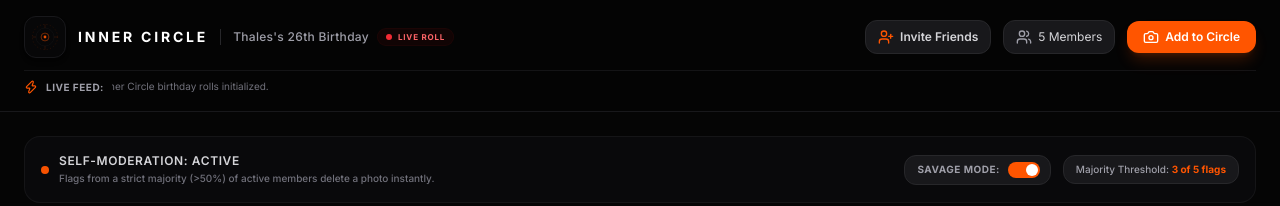
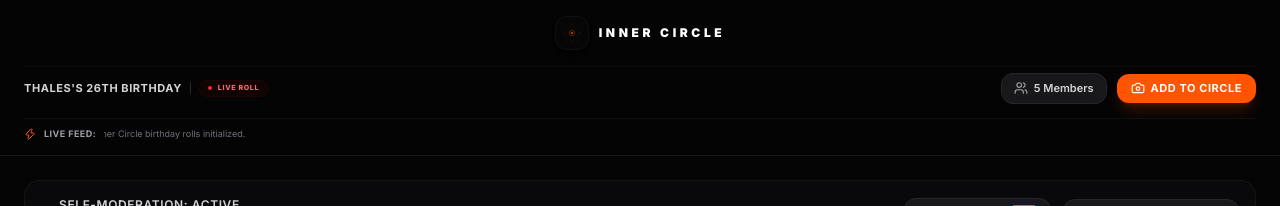
Before and after one commit to thalescr-code/innercircle, a Next.js app: page / in a window 1280 px wide. Shown: the top 206 px of the page. Built offline with nearby package versions, Linux system fonts and the light colour scheme.

Commit message:
design: Tighten header to 2-line layout and migrate Invite button to Members drawer

```diff
--- a/src/components/CircleHeader.tsx
+++ b/src/components/CircleHeader.tsx
@@ -2,31 +2,29 @@
 
 import React from "react";
 import { useCircle } from "@/context/CircleContext";
-import { Users, Camera, Zap, ShieldAlert, UserPlus } from "lucide-react";
+import { Users, Camera, Zap, ShieldAlert } from "lucide-react";
 
 interface CircleHeaderProps {
   onOpenRoster: () => void;
   onOpenUpload: () => void;
-  onOpenInvite: () => void;
 }
 
-export const CircleHeader: React.FC<CircleHeaderProps> = ({ onOpenRoster, onOpenUpload, onOpenInvite }) => {
+export const CircleHeader: React.FC<CircleHeaderProps> = ({ onOpenRoster, onOpenUpload }) => {
   const { circle, activeMembers, logs, currentUser, mounted } = useCircle();
 
   if (!mounted) return null;
 
   const isBooted = currentUser ? circle.bootedMembers.includes(currentUser.id) : false;
-  const isHost = currentUser ? circle.hostId === currentUser.id : false;
 
   return (
-    <header className="sticky top-0 z-40 w-full bg-film-black/85 backdrop-blur-md border-b border-zinc-900 px-4 py-4 md:px-6">
-      <div className="max-w-7xl mx-auto flex items-center justify-between">
+    <header className="sticky top-0 z-40 w-full bg-film-black/90 backdrop-blur-md border-b border-zinc-900 px-4 py-3.5 md:px-6">
+      <div className="max-w-7xl mx-auto flex flex-col gap-3.5">
 
-        {/* Logo and Event Status */}
-        <div className="flex items-center gap-3">
+        {/* Line 1: Logo & Title (Centered & Tight) */}
+        <div className="flex items-center justify-center gap-2.5 w-full select-none py-0.5">
           {/* Custom Minimalist Viewfinder Aperture Logo */}
-          <div className="shrink-0 text-brand-orange bg-zinc-950/60 p-1.5 rounded-xl border border-zinc-900 shadow-md">
-            <svg className="w-7 h-7" viewBox="0 0 100 100" fill="none" xmlns="http://www.w3.org/2000/svg">
+          <div className="text-brand-orange bg-zinc-950/60 p-1.5 rounded-xl border border-zinc-900/60 shadow-md">
+            <svg className="w-5 h-5" viewBox="0 0 100 100" fill="none" xmlns="http://www.w3.org/2000/svg">
               <circle cx="50" cy="50" r="45" stroke="currentColor" strokeWidth="1.5" strokeDasharray="4 8" className="opacity-30" />
               <circle cx="50" cy="50" r="32" stroke="white" strokeWidth="1" strokeOpacity="0.1" />
               <circle cx="50" cy="50" r="14" stroke="currentColor" strokeWidth="2" className="opacity-75" />
@@ -37,46 +35,35 @@ export const CircleHeader: React.FC<CircleHeaderProps> = ({ onOpenRoster, onOpen
               <line x1="82" y1="50" x2="95" y2="50" stroke="currentColor" strokeWidth="1.2" className="opacity-40" />
             </svg>
           </div>
-
-          <div className="flex flex-col sm:flex-row sm:items-center gap-1.5 sm:gap-3">
-            <span className="text-sm font-bold text-white uppercase tracking-[0.2em] select-none">
+          <span className="text-xs font-black text-white uppercase tracking-[0.3em] font-sans">
             INNER CIRCLE
           </span>
-            <span className="hidden sm:block h-4 w-px bg-zinc-800" />
+        </div>
+
+        {/* Line 2: Details & Actions (Justified & Clean) */}
+        <div className="flex flex-col sm:flex-row items-center justify-between gap-3 w-full pt-1.5 border-t border-zinc-900/40">
+          {/* Left: Circle Name & LIVE ROLL */}
           <div className="flex items-center gap-2">
-              <span className="text-xs text-zinc-400 font-medium tracking-wide">
+            <span className="text-[11px] text-zinc-300 font-bold uppercase tracking-wider">
               {circle.name}
             </span>
+            <span className="h-3 w-px bg-zinc-800" />
             <span className="flex items-center gap-1.5 px-2 py-0.5 rounded-full bg-red-950/20 border border-red-900/10">
-                <span className="w-1.5 h-1.5 rounded-full bg-red-500 animate-pulse" />
-                <span className="text-[8px] font-bold text-red-400 uppercase tracking-widest select-none">
+              <span className="w-1 h-1 rounded-full bg-red-500 animate-pulse" />
+              <span className="text-[7px] font-extrabold text-red-400 uppercase tracking-widest select-none">
                 LIVE ROLL
               </span>
             </span>
           </div>
-          </div>
-        </div>
 
-        {/* Action Controls */}
-        <div className="flex items-center gap-3">
-
-          {/* Invite Button (Host Only) */}
-          {isHost && !isBooted && (
-            <button
-              onClick={onOpenInvite}
-              className="flex items-center gap-1.5 px-3 py-2 rounded-xl bg-zinc-900 border border-zinc-800 text-zinc-300 hover:text-white hover:bg-zinc-800 transition-all text-xs font-semibold cursor-pointer"
-            >
-              <UserPlus className="w-4 h-4 text-brand-orange" />
-              <span className="hidden md:inline">Invite Friends</span>
-            </button>
-          )}
-
+          {/* Right: Members Count & Add to Circle */}
+          <div className="flex items-center gap-2.5">
             {/* Members Toggle */}
             <button
               onClick={onOpenRoster}
-            className="flex items-center gap-1.5 px-3 py-2 rounded-xl bg-zinc-900 border border-zinc-800 text-zinc-300 hover:text-zinc-100 hover:bg-zinc-800/80 transition-all text-xs"
+              className="flex items-center gap-1.5 px-3 py-1.5 rounded-xl bg-zinc-900 border border-zinc-800 text-zinc-300 hover:text-zinc-100 hover:bg-zinc-800/80 transition-all text-[11px] font-semibold cursor-pointer"
             >
-            <Users className="w-4 h-4 text-zinc-400" />
+              <Users className="w-3.5 h-3.5 text-zinc-400" />
               <span>{activeMembers.length} Members</span>
             </button>
 
@@ -84,28 +71,27 @@ export const CircleHeader: React.FC<CircleHeaderProps> = ({ onOpenRoster, onOpen
             {!isBooted && (
               <button
                 onClick={onOpenUpload}
-              className="flex items-center gap-1.5 px-4 py-2 rounded-xl bg-brand-orange text-white hover:bg-brand-orange/90 transition-all text-xs font-semibold shadow-lg shadow-brand-orange/20 hover:scale-105 active:scale-95"
+                className="flex items-center gap-1.5 px-3.5 py-1.5 rounded-xl bg-brand-orange text-white hover:bg-brand-orange/90 transition-all text-[11px] font-bold uppercase tracking-wider shadow-lg shadow-brand-orange/20 hover:scale-105 active:scale-95 cursor-pointer"
               >
-              <Camera className="w-4 h-4" />
-              <span className="hidden sm:inline">Add to Circle</span>
+                <Camera className="w-3.5 h-3.5" />
+                <span>Add to Circle</span>
               </button>
             )}
 
             {isBooted && (
-            <div className="flex items-center gap-1.5 px-3 py-2 rounded-xl bg-red-950/20 text-red-500 border border-red-900/30 text-xs">
-              <ShieldAlert className="w-4 h-4" />
+              <div className="flex items-center gap-1.5 px-3 py-1.5 rounded-xl bg-red-950/20 text-red-500 border border-red-900/30 text-[11px]">
+                <ShieldAlert className="w-3.5 h-3.5" />
                 <span>Session Revoked</span>
               </div>
             )}
           </div>
-
         </div>
 
-      {/* Social Scrolling Activity Feed Ticker */}
-      <div className="max-w-7xl mx-auto mt-3 border-t border-zinc-900/80 pt-2 flex items-center gap-2 overflow-hidden text-[10px] text-zinc-500">
-        <Zap className="w-3.5 h-3.5 text-brand-orange shrink-0" />
-        <span className="uppercase text-zinc-400 font-bold tracking-wider shrink-0">Live Feed:</span>
-        <div className="w-full overflow-hidden relative h-4">
+        {/* Live Feed Ticker */}
+        <div className="w-full border-t border-zinc-900/60 pt-2 flex items-center gap-2 overflow-hidden text-[9px] text-zinc-500">
+          <Zap className="w-3 h-3 text-brand-orange shrink-0" />
+          <span className="uppercase text-zinc-400 font-bold tracking-wider shrink-0 select-none">Live Feed:</span>
+          <div className="w-full overflow-hidden relative h-3.5">
             <div className="absolute left-0 top-0 whitespace-nowrap animate-[marquee_20s_linear_infinite] hover:[animation-play-state:paused]">
               {logs.length > 0 ? (
                 <span className="inline-block hover:text-zinc-300 transition-colors">
@@ -118,6 +104,8 @@ export const CircleHeader: React.FC<CircleHeaderProps> = ({ onOpenRoster, onOpen
           </div>
         </div>
 
+      </div>
+
       {/* Injecting temporary styling for marquee keyframes */}
       <style jsx global>{`
         @keyframes marquee {
--- a/src/components/CircleRollApp.tsx
+++ b/src/components/CircleRollApp.tsx
@@ -110,7 +110,6 @@ export const CircleRollApp: React.FC = () => {
           <CircleHeader
             onOpenRoster={() => setIsRosterOpen(true)}
             onOpenUpload={() => setIsUploadOpen(true)}
-            onOpenInvite={() => setIsInviteOpen(true)}
           />
 
           <main className="flex-1 pb-32">
@@ -131,6 +130,10 @@ export const CircleRollApp: React.FC = () => {
       <MembersRoster
         isOpen={isRosterOpen}
         onClose={() => setIsRosterOpen(false)}
+        onOpenInvite={() => {
+          setIsRosterOpen(false);
+          setIsInviteOpen(true);
+        }}
       />
 
       {/* Upload Shutter Overlay */}
--- a/src/components/MembersRoster.tsx
+++ b/src/components/MembersRoster.tsx
@@ -2,15 +2,16 @@
 
 import React from "react";
 import { useCircle } from "@/context/CircleContext";
-import { X, Shield, ShieldAlert, UserMinus, AlertTriangle } from "lucide-react";
+import { X, Shield, ShieldAlert, UserMinus, AlertTriangle, UserPlus } from "lucide-react";
 import { motion, AnimatePresence } from "framer-motion";
 
 interface MembersRosterProps {
   isOpen: boolean;
   onClose: () => void;
+  onOpenInvite: () => void;
 }
 
-export const MembersRoster: React.FC<MembersRosterProps> = ({ isOpen, onClose }) => {
+export const MembersRoster: React.FC<MembersRosterProps> = ({ isOpen, onClose, onOpenInvite }) => {
   const { activeMembers, bootedMembers, circle, currentUser, manuallyRemoveMember, mounted, setFilterUploaderId } = useCircle();
 
   if (!mounted) return null;
@@ -59,6 +60,25 @@ export const MembersRoster: React.FC<MembersRosterProps> = ({ isOpen, onClose })
 
             {/* Roster Body (Scrollable) */}
             <div className="flex-1 overflow-y-auto p-5 space-y-6">
+
+              {/* Host Invite Action (Host Only) */}
+              {isHost && (
+                <div className="p-4 rounded-2xl bg-zinc-900 border border-zinc-800/80 space-y-2.5">
+                  <div className="flex items-center gap-2 text-brand-orange">
+                    <UserPlus className="w-4 h-4" />
+                    <span className="text-[10px] font-bold uppercase tracking-wider">Host Actions</span>
+                  </div>
+                  <p className="text-[9px] text-zinc-500 leading-normal font-semibold">
+                    Simulate group invitations or share circle rollout credentials below.
+                  </p>
+                  <button
+                    onClick={onOpenInvite}
+                    className="w-full py-2.5 flex items-center justify-center gap-1.5 rounded-xl bg-brand-orange text-white hover:bg-brand-orange/90 text-xs font-bold uppercase tracking-wider transition-all hover:scale-[1.02] active:scale-[0.98] cursor-pointer"
+                  >
+                    <span>Invite Friends</span>
+                  </button>
+                </div>
+              )}
 
               {/* Active Members Section */}
               <div className="space-y-3">
```
Lines whose indentation alone changed are shown as unchanged.
